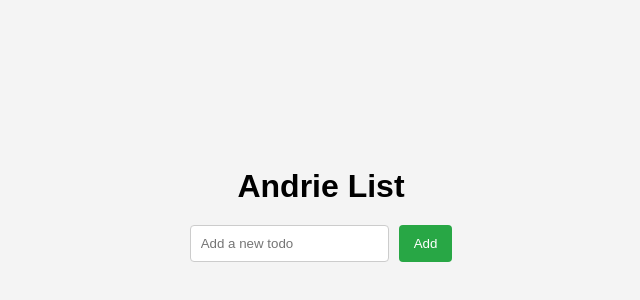
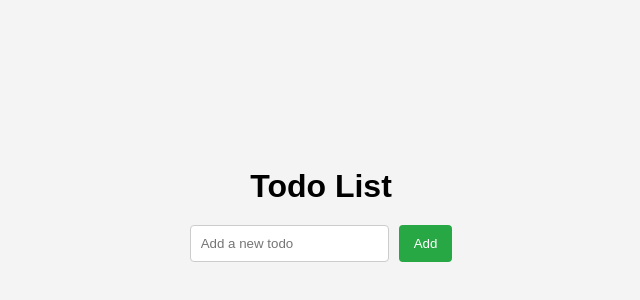
Before and after one commit to AllanaFelizeSalar/js-review-project, a plain HTML site: page index.html in a window 1280 px wide. Shown: the part 186-486 px from the top of the page, without its empty margins (319-959 px from the left). Drawn offline with Linux system fonts and the light colour scheme.

```diff
--- a/index.html
+++ b/index.html
@@ -8,7 +8,7 @@
 </head>
 <body>
     <div class="container">
-        <h1>Andrie List</h1>
+        <h1>Todo List</h1>
         <form id="todo-form">
             <input type="text" id="todo-input" placeholder="Add a new todo" required>
             <button type="submit">Add</button>
```
